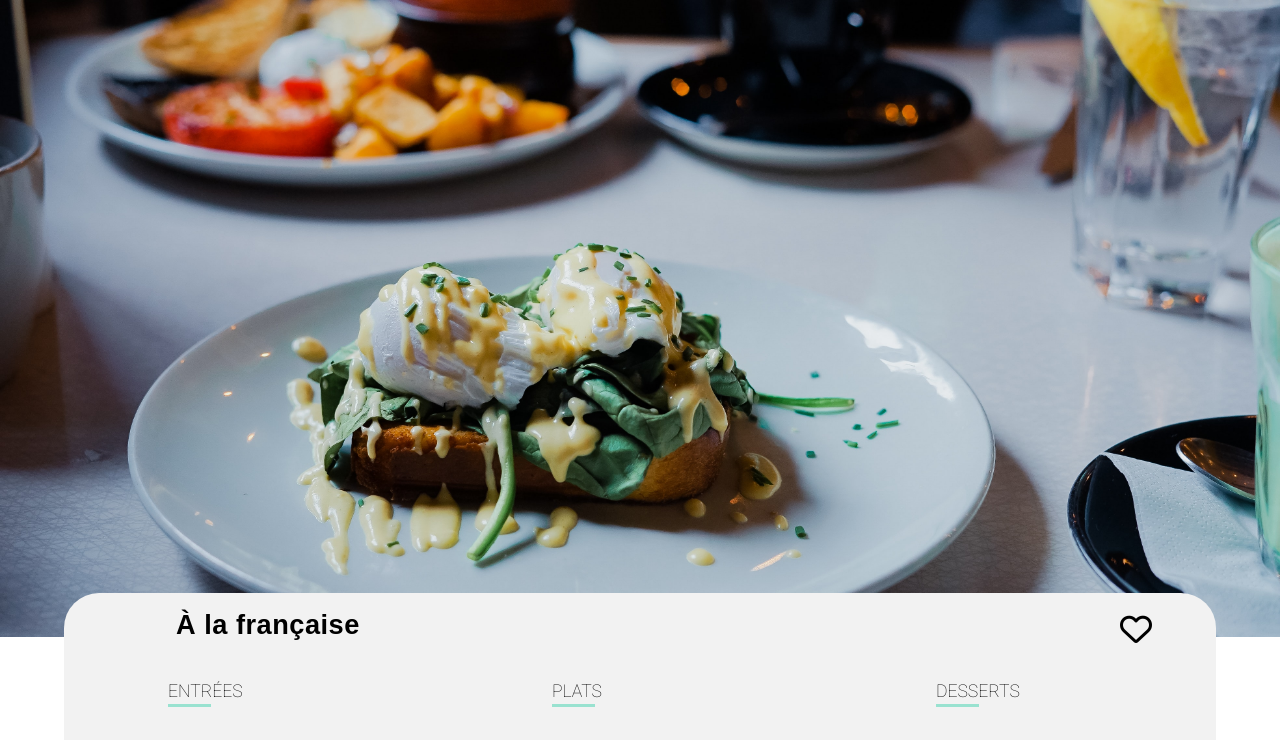
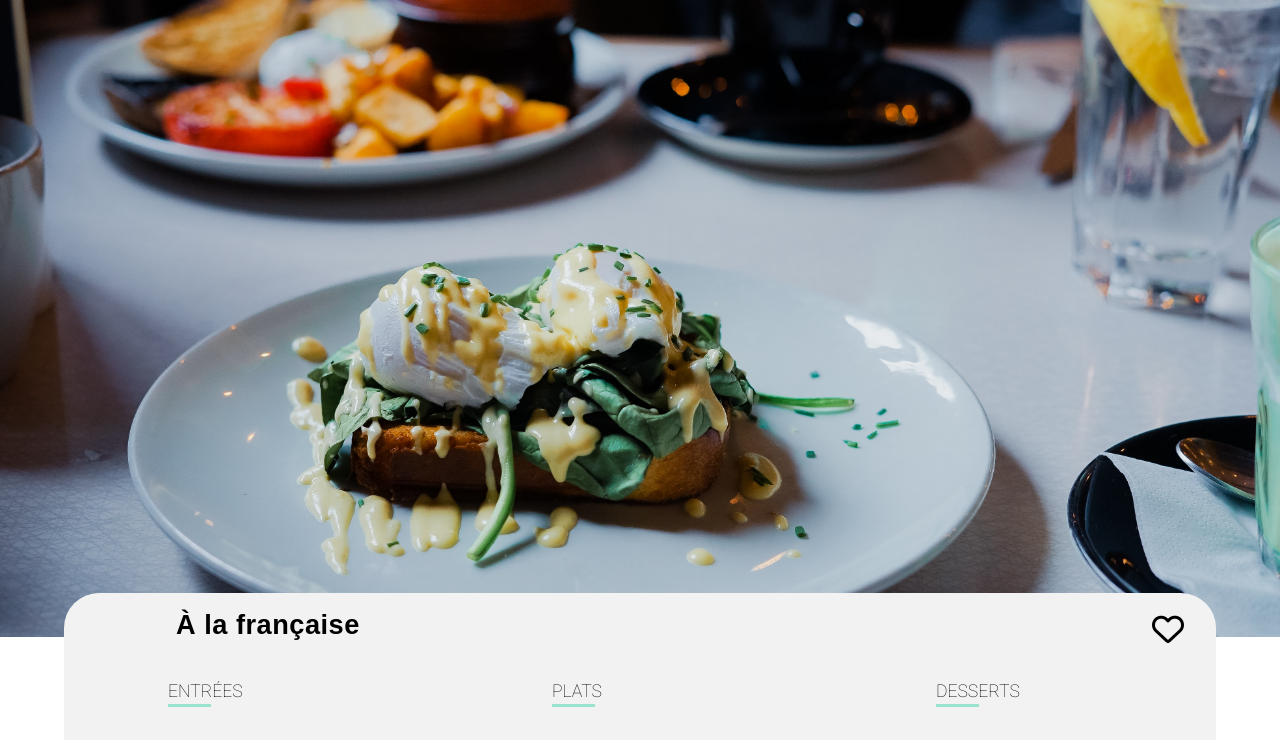
Before and after one commit to ChristopheMas/Ohmyfood_HTML-CSS, a website: page alafrancaise.html in a window 1280 px wide. Shown: the part 60-800 px from the top of the page. Drawn offline with Linux system fonts and the light colour scheme; a web font is replaced by a local one.

Commit message:
Correction du code pour l'icône coeur des menus

```diff
--- a/sass/layouts/_menus.scss
+++ b/sass/layouts/_menus.scss
@@ -63,7 +63,7 @@
 .moncoeur2 {
   width: 2rem;
   position: absolute;
-  right: 10rem;
+  right: 4rem;
   .far {
     position: relative;
     font-size: 2rem;
--- a/style.scss
+++ b/style.scss
@@ -22,6 +22,9 @@
     display: flex;
     flex-direction: row;
     flex-wrap: wrap;
+  }
+  .moncoeur2 {
+    right: 8rem;
   }
 
   #restaurants a {
```
Also changed, not shown: images/heart-regular.svg (added), images/heart-solid.svg (added), images/like.svg (added), style.css, 1 other file.
